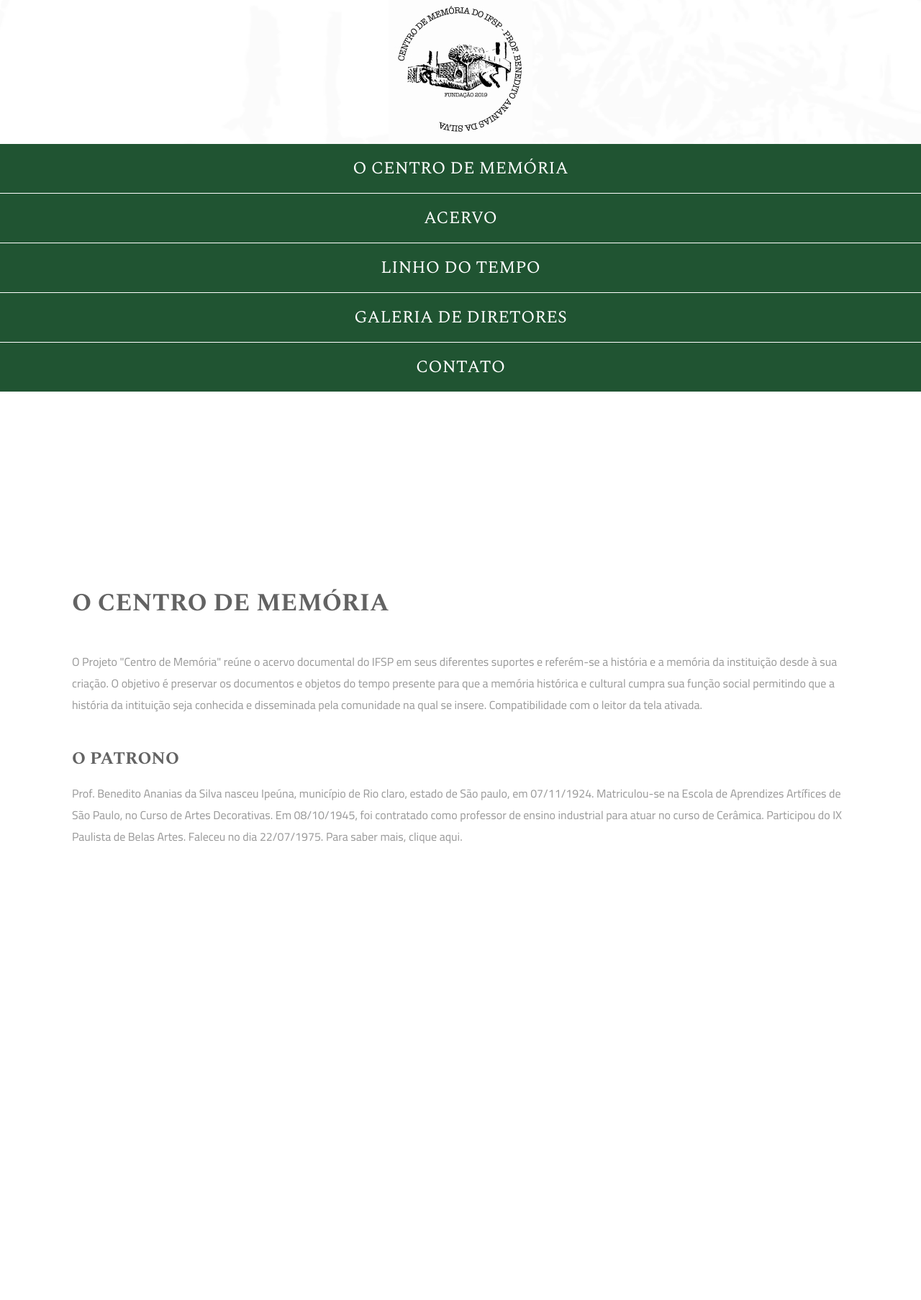
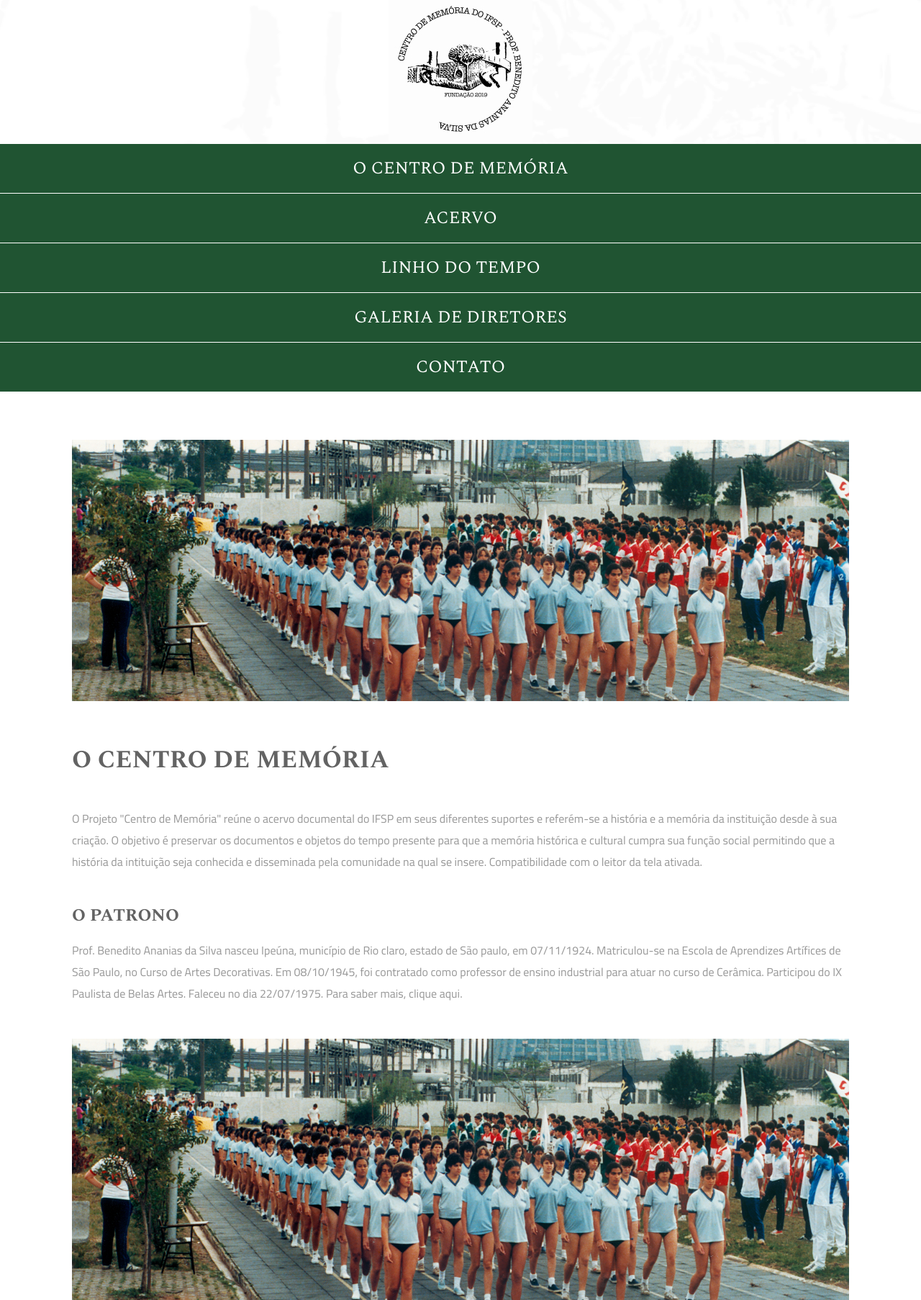
Before and after one commit to ifspcodelab/frontend-memoria-ifsp, a Jekyll site: the page built from docs/index.html, in a window 1280 px wide. Shown: the whole page at 72% size. Built offline with Jekyll 4.4.1, drawn with Linux system fonts in a browser that asks for light colours; before the commit the page ends 1483 px from its top, so only the background shows below that.

Commit message:
definição de espaçamentos do layout

```diff
--- a/docs/_layouts/layout.html
+++ b/docs/_layouts/layout.html
@@ -11,8 +11,6 @@
 <body>
 
     <header>
-
-
      {% include image-top.html %}
      {% include navbar-our.html %}
     </header>
--- a/docs/_sass/body.scss
+++ b/docs/_sass/body.scss
@@ -1,9 +1,9 @@
 .article-body {
 position: absolute;
+margin: auto;
+width: auto;
+padding: 4.12rem 6.25rem;
 height: 41.93rem ;
-left: 6.25rem;
-right: 6.25rem;
-top: 50.75rem;
 
 font-family: 'cairo', sans-serif;
 font-style: normal;
@@ -11,12 +11,11 @@
 font-size: 1,25rem;
 line-height: 2,31rem;
 color: $index_text-color ;
-
-
 }
 
 .main-header h1 {
-    padding-bottom: 2.5rem;
+
+    padding: 3.5rem 0 2.5rem;
     font-family: 'Spectral';
     font-style: normal;
     font-weight: 600;
@@ -26,8 +25,6 @@
     align-items: center;
     text-transform: uppercase;
     color: $index_title-color;
-
-
 }
 
 .title-h{
@@ -43,3 +40,13 @@
     text-transform: uppercase;
     color: $index_title-color;
 }
+
+.image-header, .imagem-main {
+    display: flex;
+    margin: auto;
+    width: auto;
+}
+
+.imagem-main {
+    padding-top: 3rem;
+}
--- a/docs/index.html
+++ b/docs/index.html
@@ -2,6 +2,7 @@
 layout: layout
 ---
 <header class="main-header">
+    <img class="image-header" src="assets/images/layout/article-img.png" alt="Jogos de integração - 1986.1"/>
     <h1>O Centro de Memória</h1>
 
 </header>
@@ -15,4 +16,5 @@
     Curso de Artes Decorativas. Em 08/10/1945, foi contratado como professor de ensino industrial para atuar no curso de Cerâmica. Participou do IX Paulista de Belas Artes.
     Faleceu no dia 22/07/1975. Para saber mais, clique aqui.
     </p>
+    <img class="imagem-main" src="assets/images/layout/article-img.png" alt="Jogos de integração - 1986.1"/>
 </content>
```
Also changed, not shown: docs/assets/images/layout/article-img.png (added).
